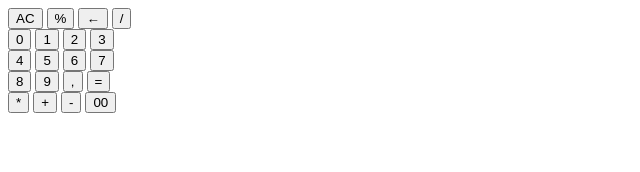
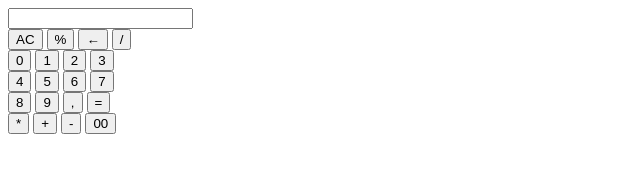
Before and after one commit to amenyayedi/new-ex, a plain HTML site: page ex.html in a window 1280 px wide. Shown: the whole page, without its empty margins (0-640 px from the left). Drawn offline with Linux system fonts and the light colour scheme.

Commit message:
calculator exercice

```diff
--- a/ex.html
+++ b/ex.html
@@ -3,9 +3,11 @@
 <head>
     <meta charset="UTF-8">
     <meta name="viewport" content="width=device-width, initial-scale=1.0">
-    <title>Document</title>
+    <title>calculatrice</title>
 </head>
 <body>
+    <input type="afficher">
+    <br>
     <input type="button"  value="AC" onclick="clear()"/>
     <input type="button" value = '%' onclick = "Solve('%')">
     <input type="button" value = '←' onclick ="Back('←')">
```
